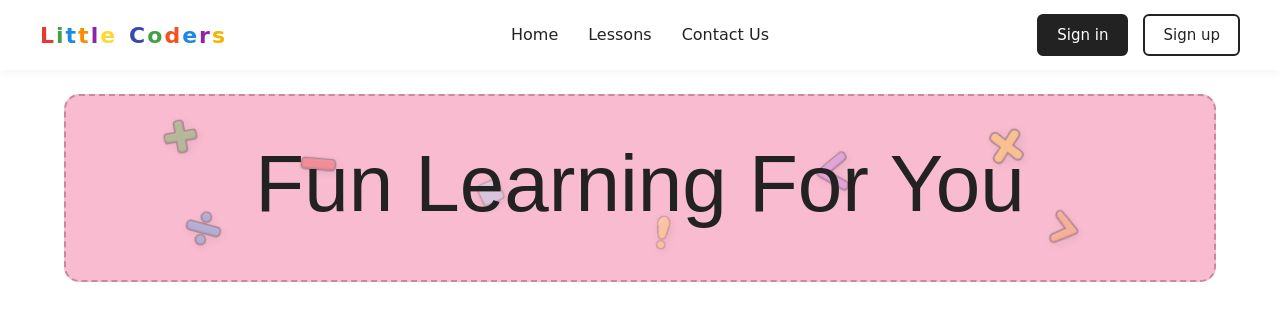
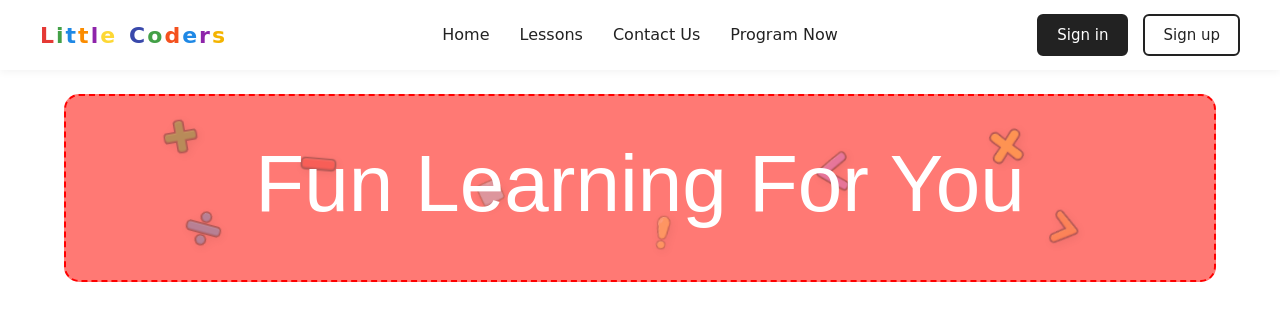
Before and after one commit to ZeinReyes/Little-Coders, a React (Create React App) app in the folder frontend/: page /module-list in a window 1280 px wide. Shown: the top 320 px of the page. Built offline with nearby package versions, Linux system fonts and the light colour scheme; no server answers.

Commit message:
fixed colors

```diff
--- a/frontend/src/component/userNavbar.js
+++ b/frontend/src/component/userNavbar.js
@@ -113,6 +113,9 @@ const NavbarComponent = () => {
         <Link to="/contact" style={navLinkStyle}>
           Contact Us
         </Link>
+        <Link to="/dragboard" style={navLinkStyle}>
+          Program Now
+        </Link>
       </div>
 
       {/* Right Side Buttons */}
--- a/frontend/src/page/user/homePage.js
+++ b/frontend/src/page/user/homePage.js
@@ -304,7 +304,7 @@ function HomePage() {
               <h5>Quick Links</h5>
               <ul className="list-unstyled">
                 <li><Link className="text-white text-decoration-none" to="/">Home</Link></li>
-                <li><Link className="text-white text-decoration-none" to="/lessons">Lessons</Link></li>
+                <li><Link className="text-white text-decoration-none" to="/module-list">Lessons</Link></li>
                 <li><Link className="text-white text-decoration-none" to="/contact">Contact</Link></li>
               </ul>
             </div>
--- a/frontend/src/page/user/moduleList.css
+++ b/frontend/src/page/user/moduleList.css
@@ -21,8 +21,8 @@
   align-items: center;
   position: relative;
   padding: 40px 20px;
-  background-color: #f8bbd0;
-  border: 2px dashed #c48a9f;
+  background-color: #ff7974;
+  border: 2px dashed red;
   color: white;
 }
 
@@ -55,8 +55,8 @@
 
 /* Pastel alternating background colors with darker borders */
 .module-card:nth-child(1n) {
-  background-color: #f8bbd0;
-  border: 2px dashed #c48a9f; /* darker shade */
+  background-color: #ff7974;
+  border: 2px dashed red; /* darker shade */
 }
 .module-card:nth-child(2n) {
   background-color: #ffe0b2;
--- a/frontend/src/page/user/moduleList.js
+++ b/frontend/src/page/user/moduleList.js
@@ -76,7 +76,7 @@ function ModuleList() {
             style={{
               zIndex: 5,
               fontFamily: "'Poppins', sans-serif",
-              color: "#222",
+              color: "white",
               fontWeight: "300",
               fontSize: "80px",
             }}
```
